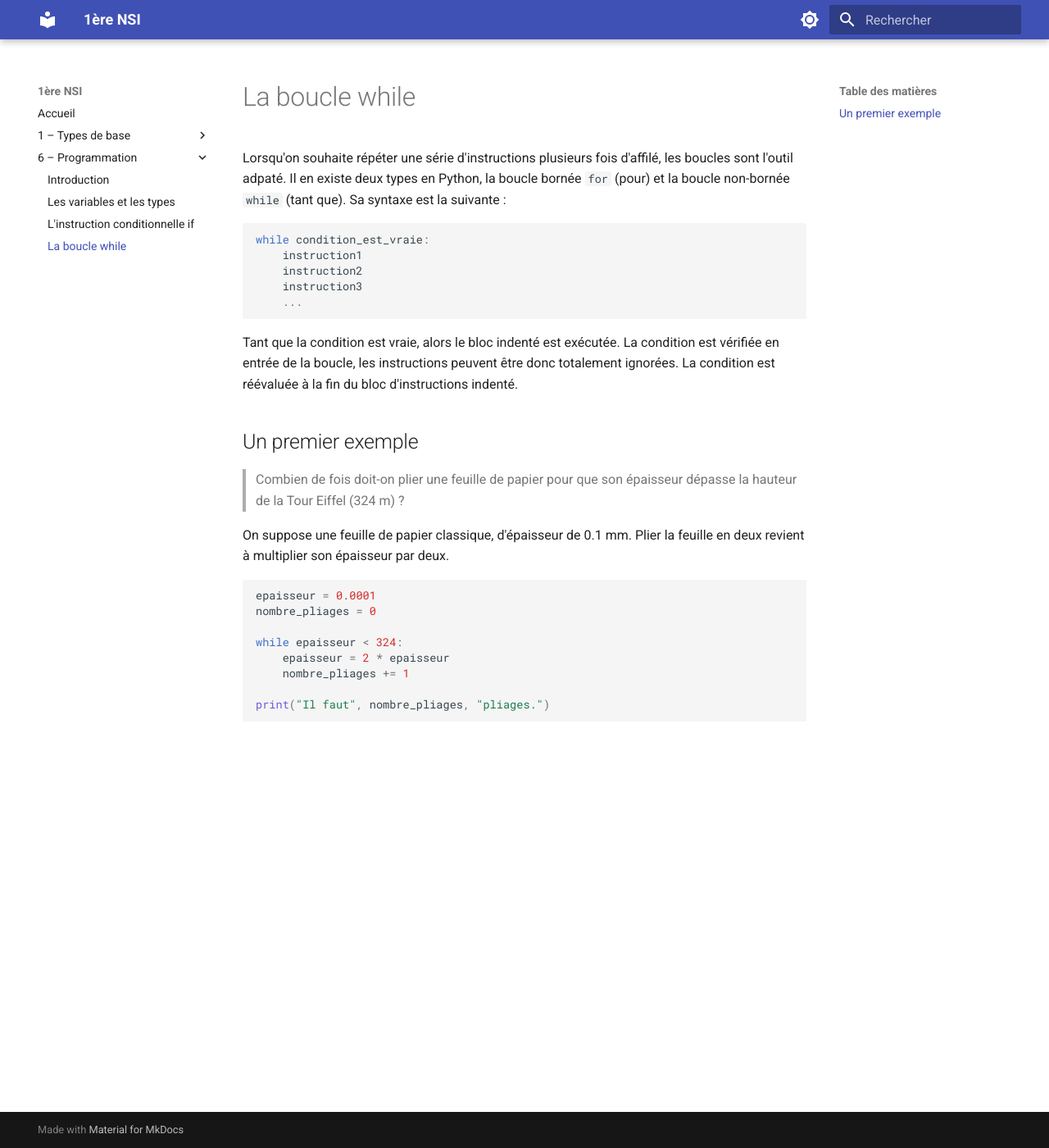
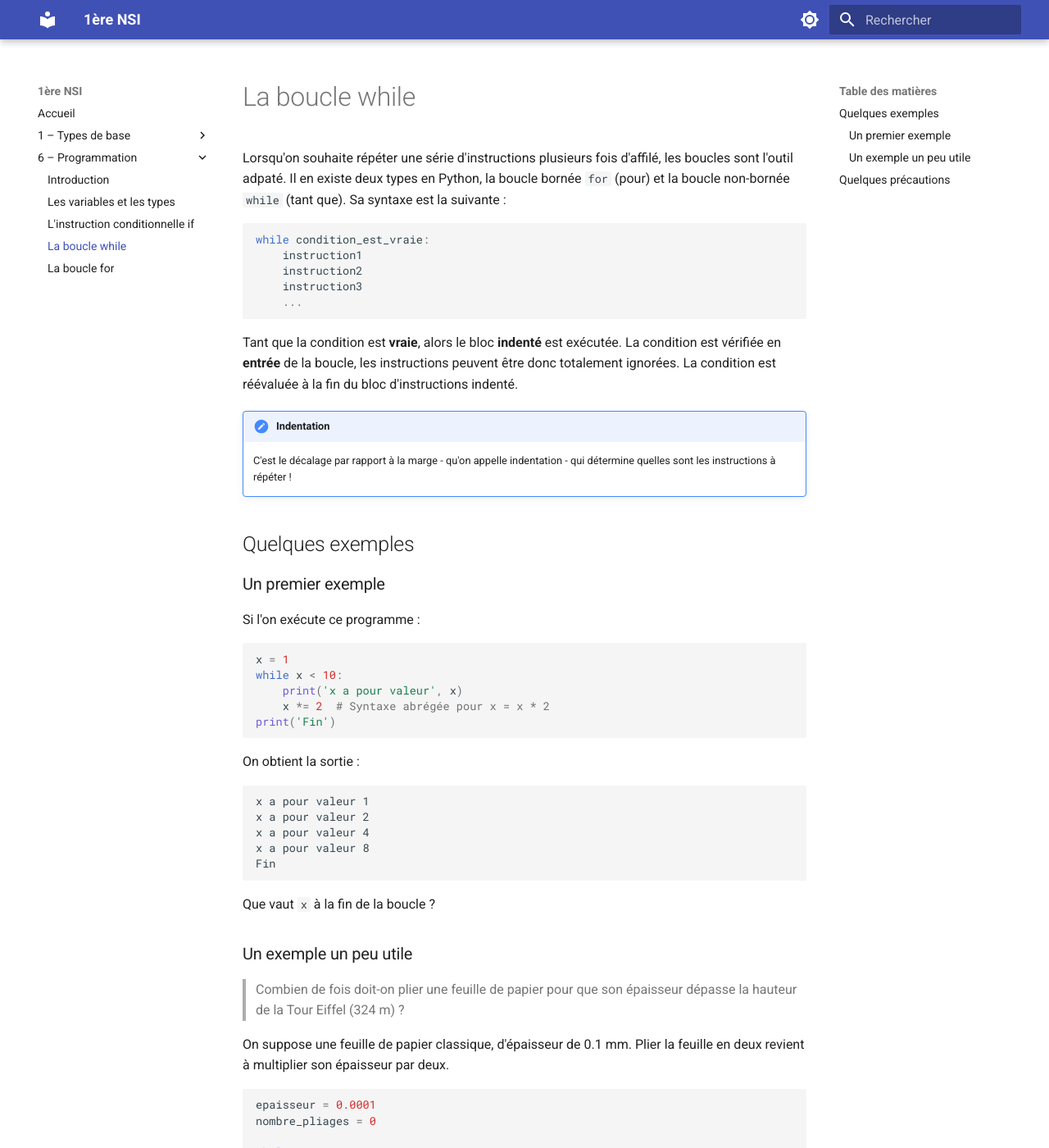
Before and after one commit to ArthurRouquan/NSI, an MkDocs documentation site: the page built from docs/6 – Programmation/4while.md, in a window 1280 px wide and 1400 px high. Shown: the whole window at 82% size. Built offline with MkDocs 1.6.1 and Material for MkDocs 9.7.7, drawn with Linux system fonts in a browser that asks for light colours; some of the changed text lies outside the part shown.

Commit message:
while for

````diff
--- a/docs/6 – Programmation/4while.md
+++ b/docs/6 – Programmation/4while.md
@@ -9,9 +9,38 @@ while condition_est_vraie:
     instruction3
     ...
 ```
-Tant que la condition est vraie, alors le bloc indenté est exécutée. La condition est vérifiée en entrée de la boucle, les instructions peuvent être donc totalement ignorées. La condition est réévaluée à la fin du bloc d'instructions indenté.
+Tant que la condition est **vraie**, alors le bloc **indenté** est exécutée. La condition est vérifiée en **entrée** de la boucle, les instructions peuvent être donc totalement ignorées. La condition est réévaluée à la fin du bloc d'instructions indenté.
 
-## Un premier exemple
+!!! note "Indentation"
+    C'est le décalage par rapport à la marge - qu'on appelle indentation - qui détermine quelles sont les instructions à répéter !
+
+## Quelques exemples
+
+### Un premier exemple
+
+Si l'on exécute ce programme :
+
+``` py
+x = 1
+while x < 10:
+    print('x a pour valeur', x)
+    x *= 2  # Syntaxe abrégée pour x = x * 2
+print('Fin')
+```
+
+On obtient la sortie :
+
+```
+x a pour valeur 1
+x a pour valeur 2
+x a pour valeur 4
+x a pour valeur 8
+Fin
+```
+
+Que vaut `x` à la fin de la boucle ?
+
+### Un exemple un peu utile
 
 > Combien de fois doit-on plier une feuille de papier pour que son épaisseur dépasse la hauteur de la Tour Eiffel (324 m) ?
 
@@ -27,3 +56,35 @@ while epaisseur < 324:
 
 print("Il faut", nombre_pliages, "pliages.")
 ```
+
+## Quelques précautions
+
+!!! Warning "Boucle infinie"
+    La boucle while est une boucle non-bornée, elle peut donc être infinie. Par exemple :
+
+    ``` py
+    toto = 1
+    while toto < 10:
+        toto = 2
+        print('Encore un tour...')
+    print('Fin')
+    ```
+
+!!! Warning "Pas d'entreé dans la boucle"
+    Parfois la condition est fausse dès le début, le code de la boucle sera donc ignorée :
+
+    ``` py
+    i = 1
+    while i >= 1:
+        i += 1
+        print('Ce texte ne sera jamais affiché.')
+    print('Fin')
+    ```
+
+    C'est parfois un effet souhaité dans certains algorithmes.
+
+!!! success "Conseils"
+
+    * Toujours traduire while en "tant que" pour mieux raisonner sur la condition.
+
+    * Raisonner sur les bornes extrêmes de votre condition. Que vaudra ma condition au tout début (juste avant la boucle) ? Et à la toute fin (dernière itération) ?
````
Also changed, not shown: docs/6 – Programmation/5for.md (added, +146 -0 lines).
